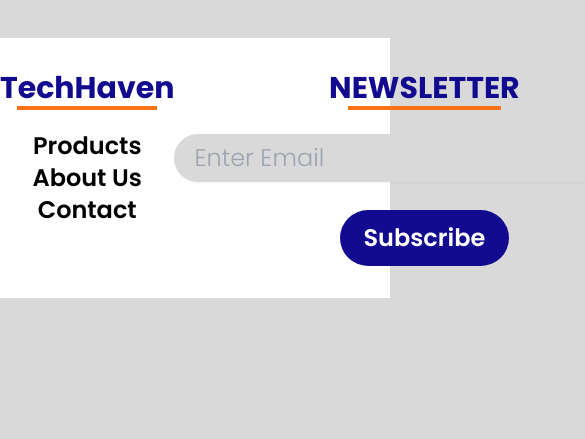
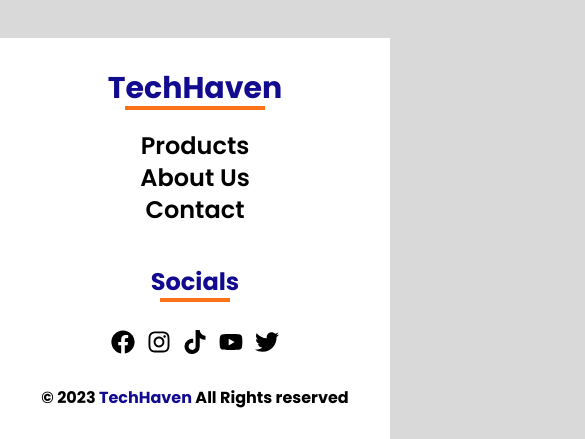
Before and after one commit to synonim789/tech-haven, a React (Vite) app in the folder frontend/tech-haven/: page / in a window 390 px wide. Shown: the part 1206-1645 px from the top of the page, 585 px wide, since content can reach past the window. Before the commit the page ends 1504 px from the top, so only its background shows below. Built offline with nearby package versions, Linux system fonts and the light colour scheme; no server answers.

Commit message:
add responsiveness to footer

```diff
--- a/frontend/tech-haven/src/components/Footer.tsx
+++ b/frontend/tech-haven/src/components/Footer.tsx
@@ -23,7 +23,7 @@ const Footer = () => {
 
   return (
     <footer className="bg-white  py-8 mt-auto">
-      <div className="mx-auto max-w-5xl flex justify-between ">
+      <div className="mx-auto max-w-5xl flex justify-between flex-col lg:flex-row gap-10 ">
         <div className="basis-1/3 flex flex-col items-center">
           <p className="text-[#120b90] font-bold text-center relative text-3xl after:content-[''] after:bg-orange-500 after:h-1 after:w-4/5 after:absolute after:-bottom-1 after:left-0 after:right-0 after:mx-auto">
             TechHaven
@@ -49,7 +49,7 @@ const Footer = () => {
             </Link>
           </div>
         </div>
-        <div className="flex flex-col items-center gap-7 basis-1/3">
+        <div className="hidden flex-col items-center gap-7 basis-1/3 lg:flex">
           <p className="text-3xl font-bold uppercase text-[#120b90] relative after:content-[''] after:bg-orange-500 after:h-1 after:w-4/5 after:absolute after:-bottom-1 after:left-0 after:right-0 after:mx-auto">
             Newsletter
           </p>
```
